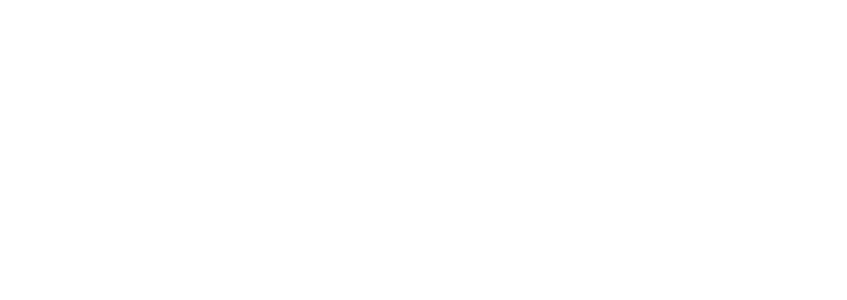
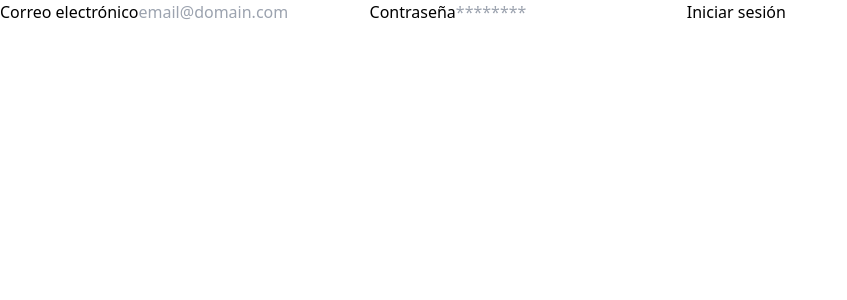
Before and after one commit to Brandddd/pokemon-api, a React (Create React App) app: page /login in a window 1280 px wide. Shown: the top 300 px of the page, without its empty margins (0-847 px from the left). Built offline with nearby package versions, Linux system fonts and the light colour scheme; no server answers.

Commit message:
Añadiendo rutas protegidas

```diff
--- a/src/App.js
+++ b/src/App.js
@@ -1,14 +1,22 @@
 import { Route, Routes } from "react-router-dom"; // Dos componentes, Routes para definir multiples rutas, y Route para definir una sola ruta
 import { Home } from "./components/Home";
 import { Login } from "./components/Login";
+import { ProtectedRoute } from "./components/ProtectedRoute";
 import { Register } from "./components/Register";
-import { AuthProvider } from "./context/Authentication";  // Importación del componente que se creó, AuthProvider
+import { AuthProvider } from "./context/Authentication"; // Importación del componente que se creó, AuthProvider
 
 export default function App() {
   return (
     <AuthProvider>
       <Routes>
-        <Route path="/" element={<Home />} />
+        <Route
+          path="/"
+          element={
+            <ProtectedRoute>
+              <Home />
+            </ProtectedRoute>
+          }
+        />
         <Route path="/login" element={<Login />} />
         <Route path="/register" element={<Register />} />
       </Routes>
--- a/src/components/Home.js
+++ b/src/components/Home.js
@@ -1,8 +1,18 @@
-//import { useAuth } from "../context/Authentication"; // Nos permite utilizar el context
+import { useAuth } from "../context/Authentication"; // Nos permite utilizar el context y traer la información del usuario
 
 export function Home() {
+  const { user, logout, loading } = useAuth();
 
-  //const {user}  = useAuth();  // Extraccion del objeto, el valor user para poder compartir el usuario en diferentes componentes
+  const handleLogout = async () => {
+    await logout();
+  };
 
-  return <div>Pokedex</div>;
+  if (loading) return <h1>Cargando...</h1>
+
+  return (
+    <div>
+      <h1>Bienvido a su sesión {user.email}</h1>
+      <button onClick={handleLogout}>Cerrar sesión</button>
+    </div>
+  );
 }
--- a/src/components/Login.js
+++ b/src/components/Login.js
@@ -1,18 +1,65 @@
 import { useState } from "react";
+import { useAuth } from "../context/Authentication"; // Llamamos el useAuth para el Auth de firebase para poder registrar el usuario
+import { useNavigate } from "react-router-dom"; // Hook de navegación entre paginas
 
+// Es la misma que el register, necesita el mismo objeto tipo user y setUser
 export function Login() {
+  // Funcion para actualizar la información del usuario que se registre
+  const [user, setUser] = useState({
+    email: "",
+    password: "",
+  });
 
-    // Variable en React, usuario user y su funcion para actualizarlo setUser
-    const [user, setUser] = useState({  // useState para guardar los datos
-        email: "",
-        password: ""
-    })
+  const { login } = useAuth(); // Se ejecuta useAuth y el devuelve un objeto tipo login
+  const navigate = useNavigate(); // Navegación por las rutas
+  const [error, setError] = useState(); // Estado de los errores, para poder obtenerlos y mostrarlos
 
+  // Manejar los cambios dentro de los input del form de html con el onChange={handleChange} y actualizar el estado
+  const handleChange = ({ target: { name, value } }) => {
+    // Extraer valores con target
+    setUser({ ...user, [name]: value }); // ...user -> copiar datos para evitar que se sobrescriba, y asignar correctamente los valores con setUser
+  };
+
+  // Al momento de enviarse el formulario, se verá el valor del objeto
+  // handleSubmit maneja los datos del objeto que se llene en el formulario
+  const handleSubmit = async (e) => {
+    e.preventDefault();
+    setError("");
+    try {
+      // await por la función asincrona, ya que es una petición hacía un backend.
+      await login(user.email, user.password); // Al momento de hacer el submit en el form, se hara la funcion de autenticacion de firebase y validará si el usuario se encuentra registrado
+      navigate("/");
+    } catch (error) {
+      setError(error.code); // Capturando y asignando el codigo de los errores para mostrarlos en el body
+      if (error.code === "auth/internal-error") {
+        setError("Correo inválido");
+      }
+    }
+  };
+
+  //Retorna formulario de registro
   return (
     <div>
-      <form>
-        <input type="email" name="email" id="email" />
-        <input type="password" name="password" id="password" />
+      {error && <p>{error}</p>}
+
+      <form onSubmit={handleSubmit}>
+        <label htmlFor="email">Correo electrónico</label>
+        <input
+          type="email"
+          name="email"
+          placeholder="email@domain.com"
+          onChange={handleChange}
+        />
+
+        <label htmlFor="password">Contraseña</label>
+        <input
+          type="password"
+          name="password"
+          placeholder="********"
+          onChange={handleChange}
+        />
+
+        <button>Iniciar sesión</button>
       </form>
     </div>
   );
--- a/src/components/ProtectedRoute.js
+++ b/src/components/ProtectedRoute.js
@@ -0,0 +1,13 @@
+// Rutas protegidas, valida si el usuario existe, si no es así, se retorna hacia el login
+import { Navigate } from "react-router-dom";
+import { useAuth } from "../context/Authentication";
+
+export function ProtectedRoute({ children }) {
+  const { user, loading } = useAuth();
+
+  if (loading) return <h1>Cargando...</h1>;
+
+  if (!user) return <Navigate to="/login" />;
+
+  return <>{children}</>;
+}
--- a/src/components/Register.js
+++ b/src/components/Register.js
@@ -29,7 +29,7 @@
     try {
       // await por la función asincrona, ya que es una petición hacía un backend.
       await signUp(user.email, user.password); // Al momento de hacer el submit en el form, se hara la funcion de autenticacion de firebase
-      navigate("/");
+      navigate("/login");
     } catch (error) {
       setError(error.code); // Capturando y asignando el codigo de los errores para mostrarlos en el body
       if (error.code === "auth/internal-error") {
@@ -68,14 +68,6 @@
           onChange={handleChange}
         />
 
-        <label htmlFor="lastname">Apellido</label>
-        <input
-          type="text"
-          name="lastname"
-          placeholder="tu apellido"
-          onChange={handleChange}
-        />
-
         <button>Registrarse</button>
       </form>
     </div>
--- a/src/context/Authentication.js
+++ b/src/context/Authentication.js
@@ -1,6 +1,11 @@
 // El contexto es crear un estado por otro archivo, un archivo que este por fuera.
-import { createContext, useContext } from "react"; // Funcion que me crea el contexto para saber si hay un usuario logeado o no.
-import { createUserWithEmailAndPassword } from "firebase/auth"; // Funcion que crea un usuario con email y correo electronico.
+import { createContext, useContext, useEffect, useState } from "react"; // Funcion que me crea el contexto para saber si hay un usuario logeado o no.
+import {
+  createUserWithEmailAndPassword,
+  signInWithEmailAndPassword,
+  signOut,
+  onAuthStateChanged, // Devuelve el estado del usuario si se logea o si cierra sesión
+} from "firebase/auth"; // Funcion que crea un usuario con email y correo electronico, y funcion que inicia sesión con email y password
 import { auth } from "../firebase-config"; // Importamos el Auth, ya que la funcion de registro de firebase lo necesita.
 
 export const authContext = createContext(); // Al ejecutar el createContext() nos devolverá un objeto, que será almacenado en la variable context
@@ -13,12 +18,39 @@
 
 // Funcion que me retorna un componente que viene desde context
 export function AuthProvider({ children }) {
+  // Función que me definirá el estado del usuario: Inicia en null porque cuando se inicia la app, el usuario no esta logeado
+  const [user, setUser] = useState(null);
+  const [loading, setLoading] = useState(true);
+
   // Este objeto tipo user se podrá importar a todos los componentes
+  // Funcion signUp register
   const signUp = (email, password) =>
+    // Esta funcion de firebase me crea un usuario dentro de la base de datos
     createUserWithEmailAndPassword(auth, email, password);
 
+  // Funcion login: login
+  const login = (email, password) =>
+    // Esta funcion de firebase comprueba su el usuario está dentro de la base de datos
+    signInWithEmailAndPassword(auth, email, password);
+
+  const logout = () => signOut(auth);
+
+  // Hook useEffect() me permite llevar acabo eventos secundarios en componentes funcionales, en este caso, signin o signout con la funcion de firebase
+  useEffect(() => {
+    console.log("Ejecutando Auth Provider... Preparado para escuchar cambios");
+    // Cuando cargue el auth provider, definiremos una "escucha"
+    // onAuthStateChanged recibe un auth, y devuelve una funcion que es un observador, el cual se queda pendiente de los cambios que se hagan
+    onAuthStateChanged(auth, (currentUser) => {
+      setUser(currentUser);
+      setLoading(false);
+    });
+  }, []);
+
   return (
-    <authContext.Provider value={{ signUp }}>{children}</authContext.Provider>
+    // Exportación return de las funciones, se exporta user para saber si su estado cambió
+    <authContext.Provider value={{ signUp, login, user, logout , loading }}>
+      {children}
+    </authContext.Provider>
   );
 }
 
```
